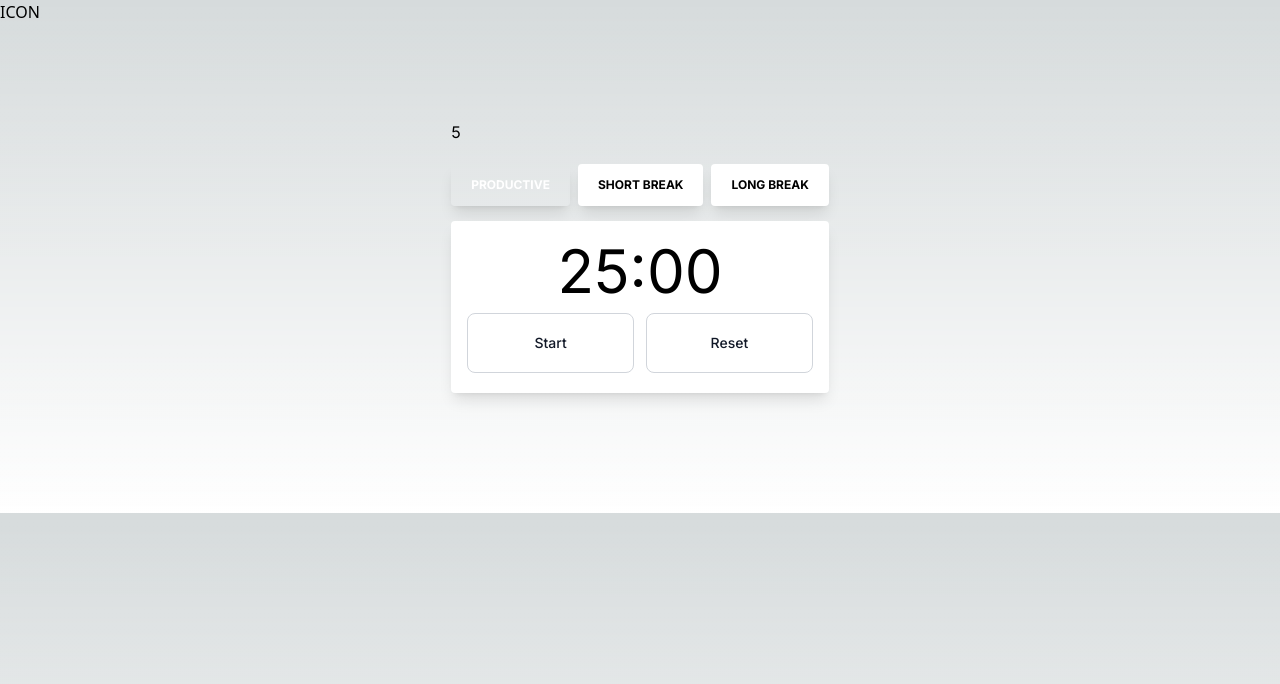
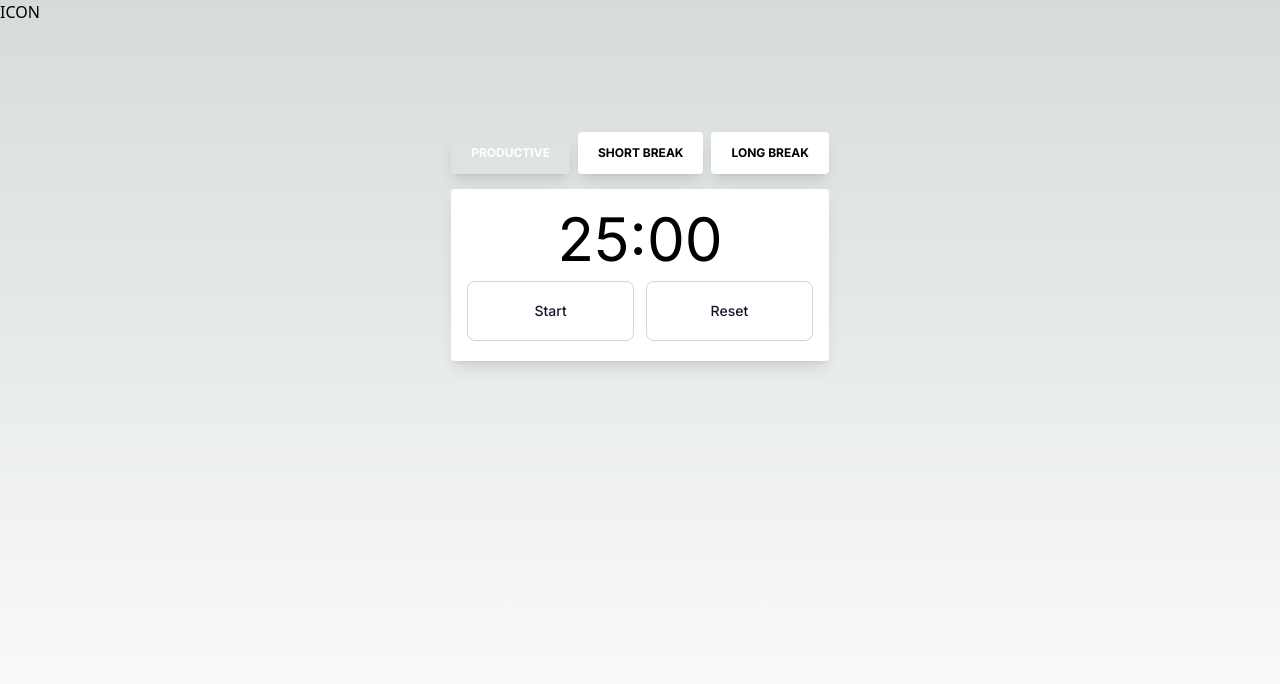
Before and after one commit to Devon-McGrath-github/dorodoro, a Next.js app: page / in a window 1280 px wide. Shown: the top 684 px of the page. Built offline with nearby package versions, Linux system fonts and the light colour scheme.

Commit message:
Add min-height to body

```diff
--- a/pages/_document.tsx
+++ b/pages/_document.tsx
@@ -1,13 +1,13 @@
-import { Html, Head, Main, NextScript } from 'next/document'
+import { Html, Head, Main, NextScript } from 'next/document';
 
 export default function Document() {
   return (
     <Html lang="en">
       <Head />
-      <body>
+      <body className="min-h-screen">
         <Main />
         <NextScript />
       </body>
     </Html>
-  )
+  );
 }
--- a/pages/index.tsx
+++ b/pages/index.tsx
@@ -1,6 +1,5 @@
 import NavBar from '@/components/NavBar/NavBar';
 import Tabs from '@/components/Tabs/Tabs';
-import Timer from '@/components/Timer';
 import Layout from '@/layouts';
 import { Inter } from 'next/font/google';
 import Head from 'next/head';
@@ -11,23 +10,12 @@ const inter = Inter({ subsets: ['latin'] });
 export default function Home() {
   let [count, setCount] = useState(0);
 
-  useEffect(() => {
-    const interval = setInterval(() => {
-      setCount(count + 1);
-    }, 1000);
-
-    //Clearing the interval
-    return () => clearInterval(interval);
-  }, [count]);
-
   return (
     <Layout>
       <main
         className={`flex flex-col items-center justify-between p-24 ${inter.className}`}
       >
         <div>
-          <p className="mb-2">{count}</p>
-
           <Head>
             <title> {count} </title>
             <meta property="og:title" content="My page title" key="title" />
```
